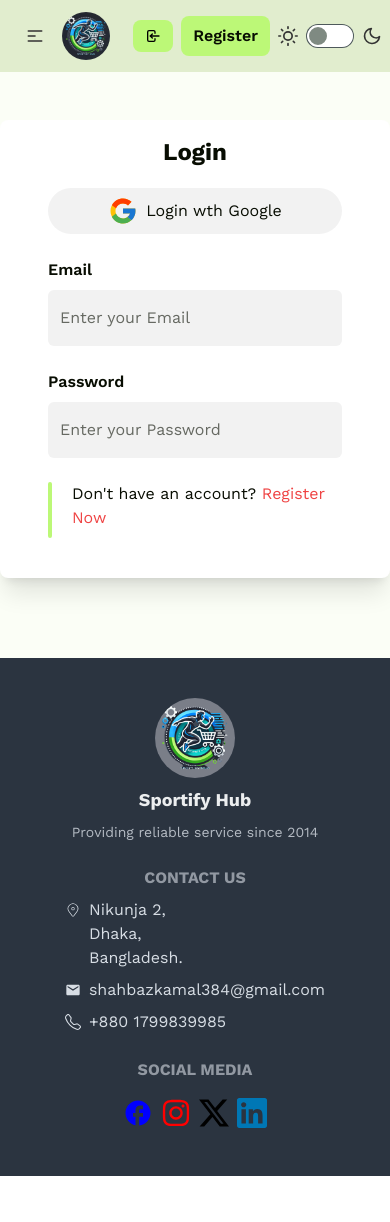
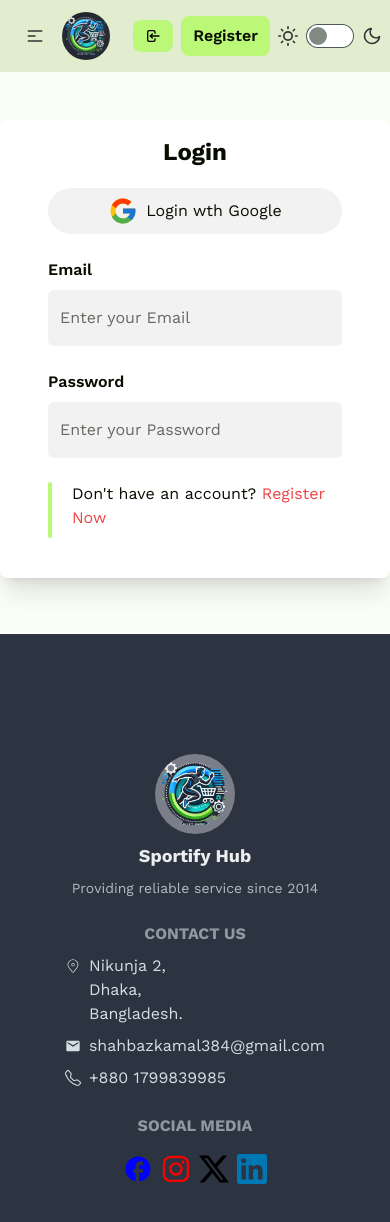
Before and after one commit to shahbaz-kamal/sportify-hub-client, a React (Vite) app: page /log-in in a window 390 px wide. Shown: the top 1222 px of the page. Before the commit the page ends 1176 px from the top, so only its background shows below. Built offline with nearby package versions, Linux system fonts and the light colour scheme; no server answers.

Commit message:
added code to make footer section at the end

```diff
--- a/src/components/Root.jsx
+++ b/src/components/Root.jsx
@@ -11,14 +11,14 @@ const Root = () => {
     return <Loading></Loading>;
   } else {
     return (
-      <div className=" ">
-        <nav className="py-1  mb-5 md:mb-8 bg-[#d0e2b5] bg-opacity-60 dark:bg-neutral dark:bg-opacity-80 fixed z-10 w-full" >
+      <div className=" flex flex-col ">
+        <nav className="py-1  mb-5 md:mb-8 bg-[#d0e2b5] bg-opacity-60 dark:bg-neutral dark:bg-opacity-80 fixed z-10 w-full">
           <Navbar></Navbar>
         </nav>
-        <section className="pt-[120px]">
+        <section className="flex-1 pt-[120px] mx-auto w-full">
           <Outlet></Outlet>
         </section>
-        <section className="bg-neutral">
+        <section className="bg-neutral mt-8 md:mt-10">
           <Footer></Footer>
         </section>
       </div>
```
Also changed, not shown: 1 other file (tests, documents, lock files or other folders).
